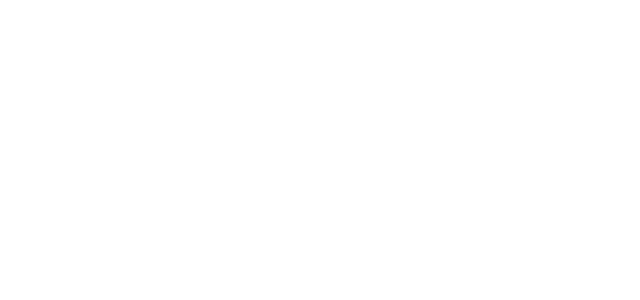
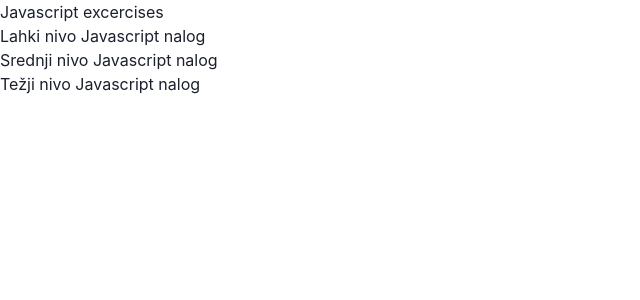
Before and after one commit to JernejBelcl/Lahkodiranje-Projekt, a React (Create React App) app in the folder frontend/: page /js in a window 1280 px wide. Before the commit this address had no page. Shown: the top 300 px of the page, without its empty margins (0-640 px from the left). Built offline with nearby package versions, Linux system fonts and the light colour scheme.

Commit message:
Init commit

```diff
--- a/frontend/src/App.js
+++ b/frontend/src/App.js
@@ -7,6 +7,11 @@
 import HomeCplusPlusEasy from "./components/cPlusPlus/cPlusPlusEasy";
 import HomeCplusPlusMedium from "./components/cPlusPlus/cPlusPlusMedium";
 import HomeCplusPlusHard from "./components/cPlusPlus/cPlusPlusHard";
+import HomeJS from './components/javascript/js-home';
+import JSEasy from './components/javascript/js-easy';
+import JSMedium from './components/javascript/js-medium';
+import JSHard from './components/javascript/js-hard';
+
 function App() {
 
     const [user, setUser] = useState(localStorage.user ? JSON.parse(localStorage.user) : null);
@@ -25,6 +30,10 @@
                         <Route path={"/cPlusPlus/Easy"} exact element={<HomeCplusPlusEasy/>}></Route>
                         <Route path={"/cPlusPlus/Medium"} exact element={<HomeCplusPlusMedium/>}></Route>
                         <Route path={"/cPlusPlus/Hard"} exact element={<HomeCplusPlusHard/>}></Route>
+                        <Route path="/js" exact element={<HomeJS />}></Route>
+                        <Route path="/js/easy" exact element={<JSEasy />}></Route>
+                        <Route path="/js/medium" exact element={<JSMedium />}></Route>
+                        <Route path="/js/hard" exact element={<JSHard />}></Route>
                     </Routes>
                 </UserContext.Provider>
             </BrowserRouter>
--- /dev/null
+++ b/frontend/src/components/javascript/js-easy.js
@@ -0,0 +1,9 @@
+import { Link } from "react-router-dom";
+
+function JSEasy() {
+    return (
+      <div>Test JS-easy.</div>
+    );
+}
+
+export default JSEasy;
--- /dev/null
+++ b/frontend/src/components/javascript/js-hard.js
@@ -0,0 +1,9 @@
+import { Link } from "react-router-dom";
+
+function JSHard() {
+    return (
+      <div>Test JS-hard.</div>
+    );
+}
+
+export default JSHard;
--- /dev/null
+++ b/frontend/src/components/javascript/js-home.js
@@ -0,0 +1,14 @@
+import { Link } from "react-router-dom";
+
+function HomeJS() {
+    return (
+      <div>
+        <h1>Javascript excercises</h1>
+        <Link to={`/js/easy`}>Lahki nivo Javascript nalog</Link><br></br>
+        <Link to={`/js/medium`}>Srednji nivo Javascript nalog</Link><br></br>
+        <Link to={`/js/hard`}>Težji nivo Javascript nalog</Link>
+      </div>
+    );
+}
+
+export default HomeJS;
--- /dev/null
+++ b/frontend/src/components/javascript/js-medium.js
@@ -0,0 +1,9 @@
+import { Link } from "react-router-dom";
+
+function JSMedium() {
+    return (
+      <div>Test JS-medium.</div>
+    );
+}
+
+export default JSMedium;
```
Also changed, not shown: 1 other file (tests, documents, lock files or other folders).
